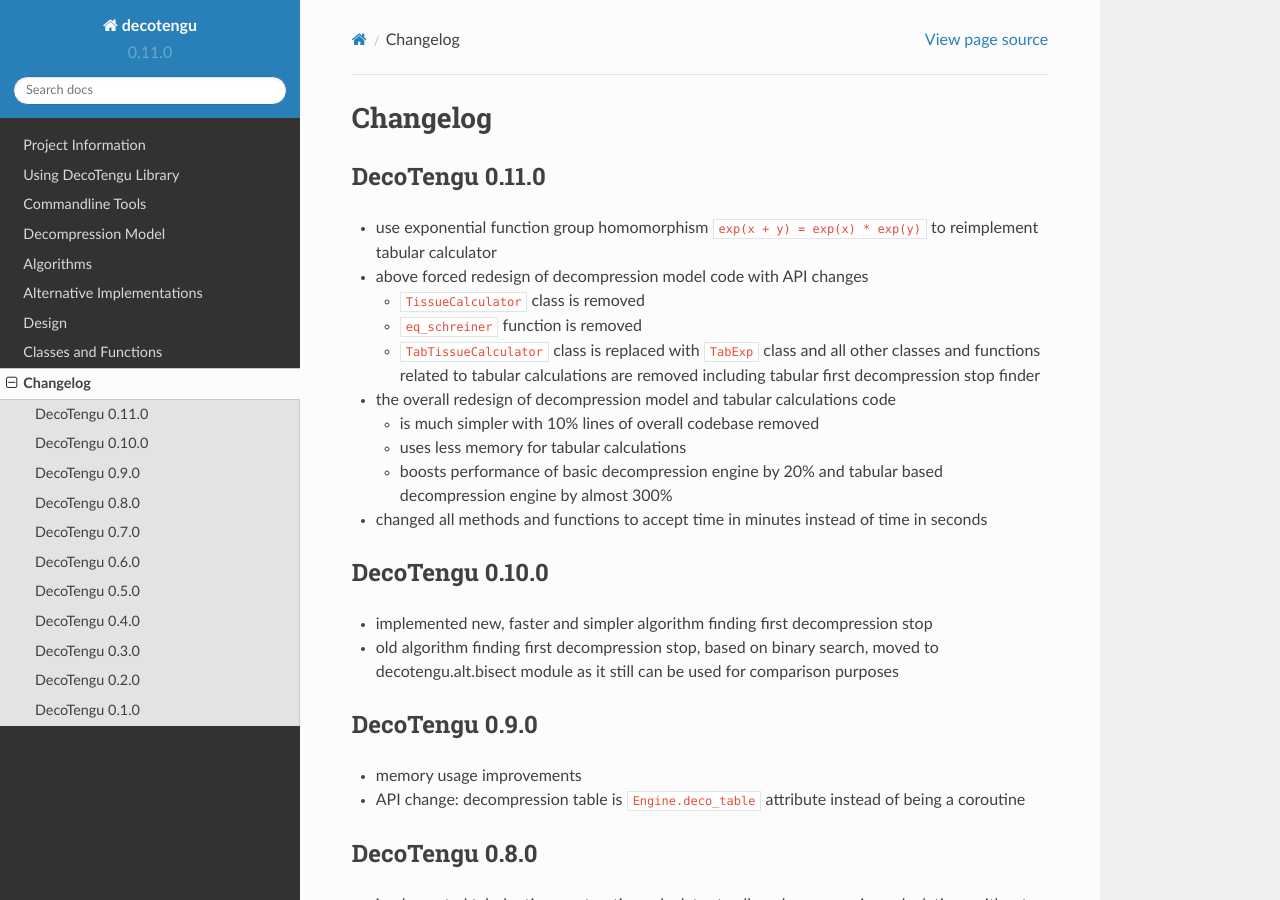
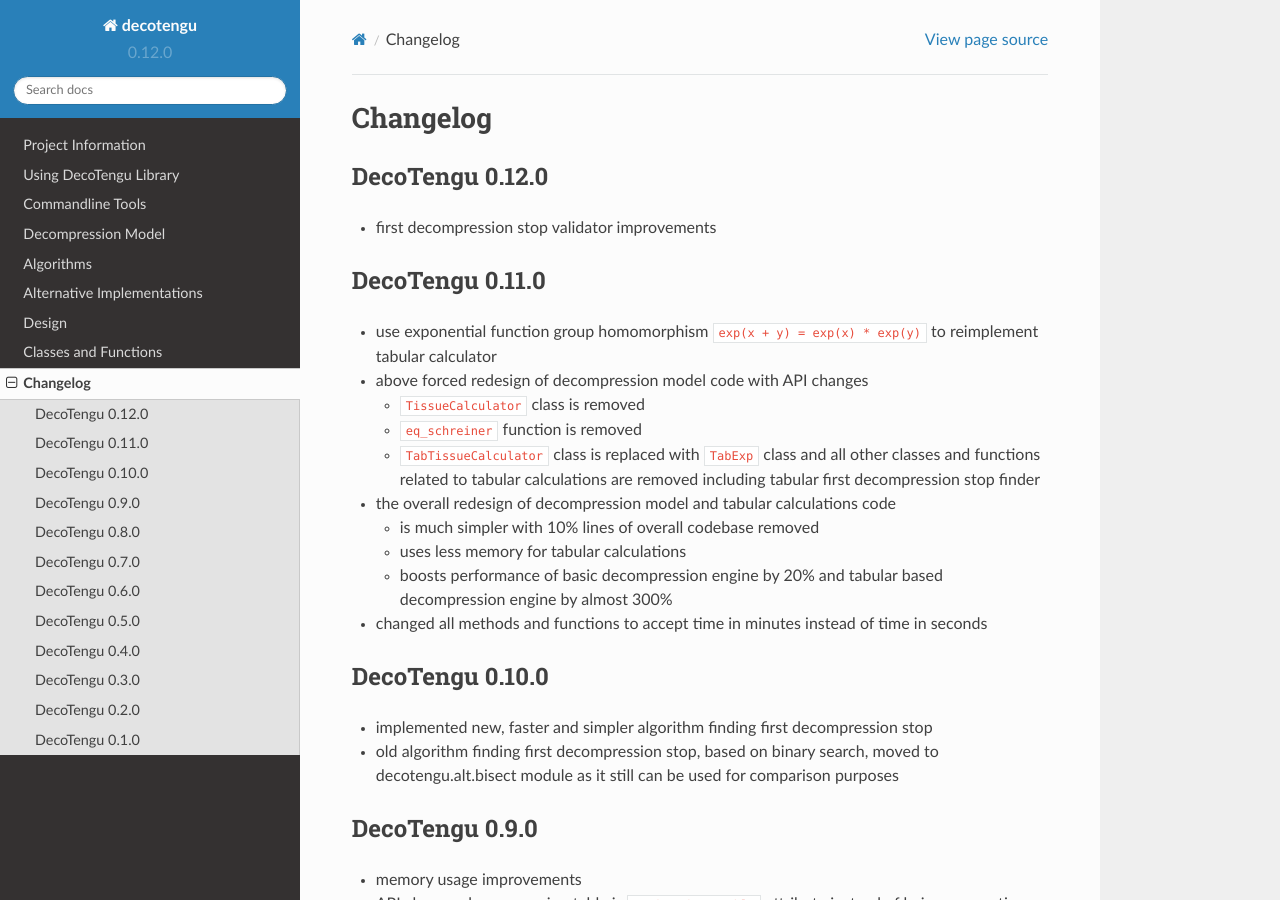
Before and after one commit to gully/decotengu, a Sphinx documentation site: the page built from doc/changelog.rst, in a window 1280 px wide and 900 px high. Built offline with Sphinx 7.4.7 and the Read the Docs theme 2.0.0, drawn with Linux system fonts in a browser that asks for light colours.

Commit message:
- started to work on ver. 0.12.0

```diff
--- a/decotengu/__init__.py
+++ b/decotengu/__init__.py
@@ -122,7 +122,7 @@ from .model import ZH_L16B_GF, ZH_L16C_GF, DecoModelValidator
 from .flow import sender
 from .conveyor import Conveyor
 
-__version__ = '0.11.0'
+__version__ = '0.12.0'
 
 
 def create(time_delta=None, validate=True):
--- a/doc/changelog.rst
+++ b/doc/changelog.rst
@@ -1,5 +1,9 @@
 Changelog
 =========
+DecoTengu 0.12.0
+----------------
+- first decompression stop validator improvements
+
 DecoTengu 0.11.0
 ----------------
 - use exponential function group homomorphism ``exp(x + y) = exp(x) * exp(y)``
```
Also changed, not shown: 1 other file.
